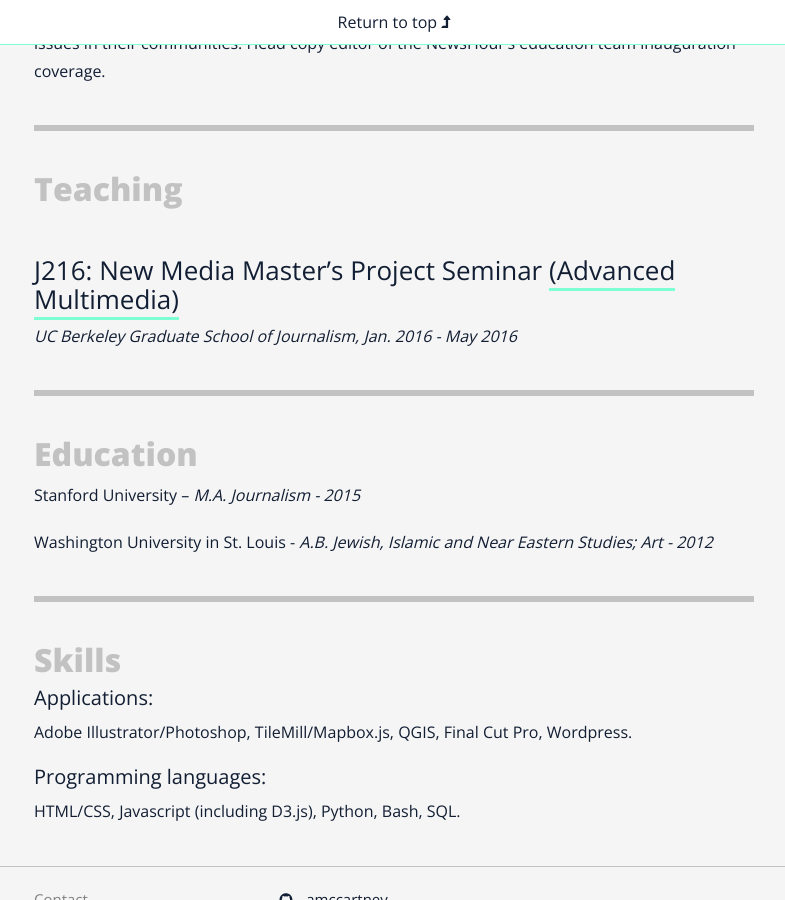
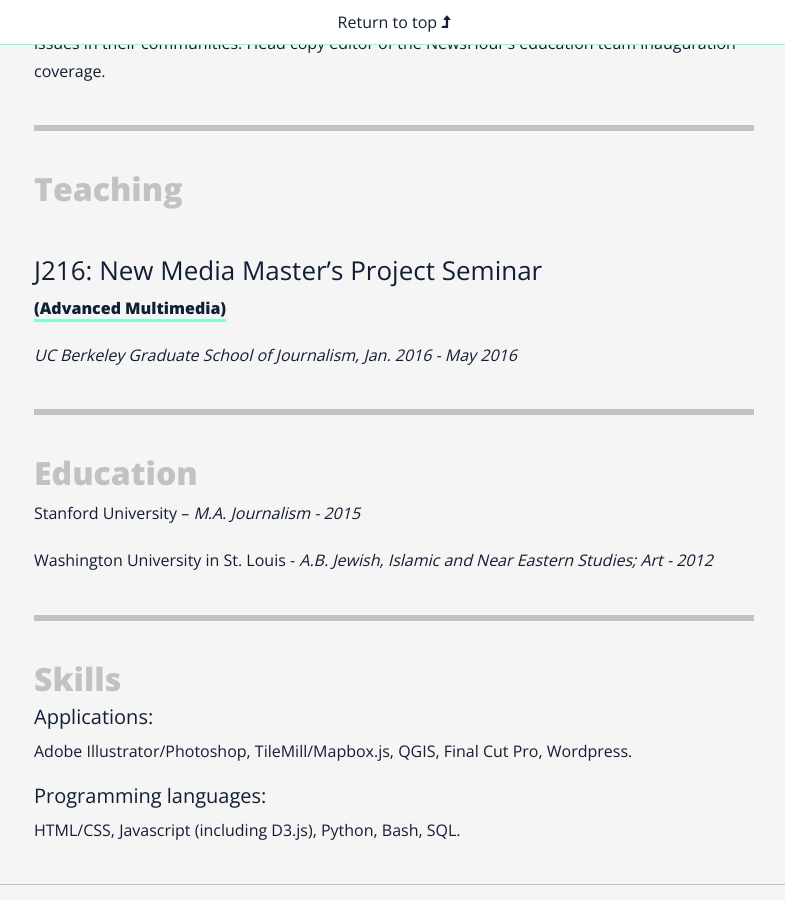
Before and after one commit to amccartney/amccartney.github.io, a Jekyll site: the page built from pages/resume.md, in a window 1280 px wide and 900 px high, scrolled down 1492 px. Shown: the whole window, without its empty margins (246-1031 px from the left). Built offline with Jekyll 4.4.1, drawn with Linux system fonts in a browser that asks for light colours; nearby versions of some CDN libraries; some web fonts are replaced.

```diff
--- a/pages/resume.md
+++ b/pages/resume.md
@@ -56,7 +56,9 @@ ___
 
 ## Teaching
 
-### J216: New Media Master’s Project Seminar [(Advanced Multimedia)](https://journalism.berkeley.edu/curriculum/newmedia/)
+### J216: New Media Master’s Project Seminar
+
+**[(Advanced Multimedia)](https://journalism.berkeley.edu/curriculum/newmedia/)**
 
 *UC Berkeley Graduate School of Journalism, Jan. 2016 - May 2016*
 
```
